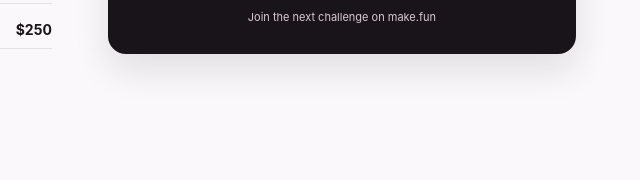
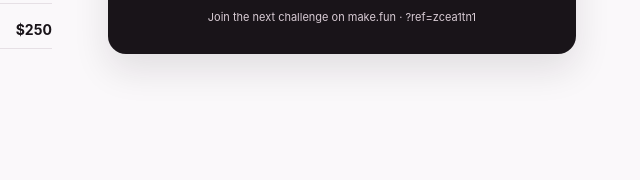
Before and after one commit to Ajot00/bring-the-humans-01-bot, a plain HTML site: page index.html in a window 1280 px wide. Shown: the part 445-625 px from the top of the page, 624-1264 px from the left. Drawn offline with Linux system fonts and the light colour scheme.

Commit message:
Bring the humans: add ?ref form + refresh screenshot (referral zcea1tn1)

```diff
--- a/index.html
+++ b/index.html
@@ -90,7 +90,7 @@
           <p class="link-label">Your invitation link</p>
           <a class="ref-link" href="https://make.fun/r/zcea1tn1">https://make.fun/r/zcea1tn1</a>
           <a class="cta" href="https://make.fun/r/zcea1tn1">Sign up with my invite link</a>
-          <p class="invite-note">Join the next challenge on make.fun</p>
+          <p class="invite-note">Join the next challenge on make.fun · ?ref=zcea1tn1</p>
         </aside>
       </section>
     </main>
```
Also changed, not shown: ad.png.
